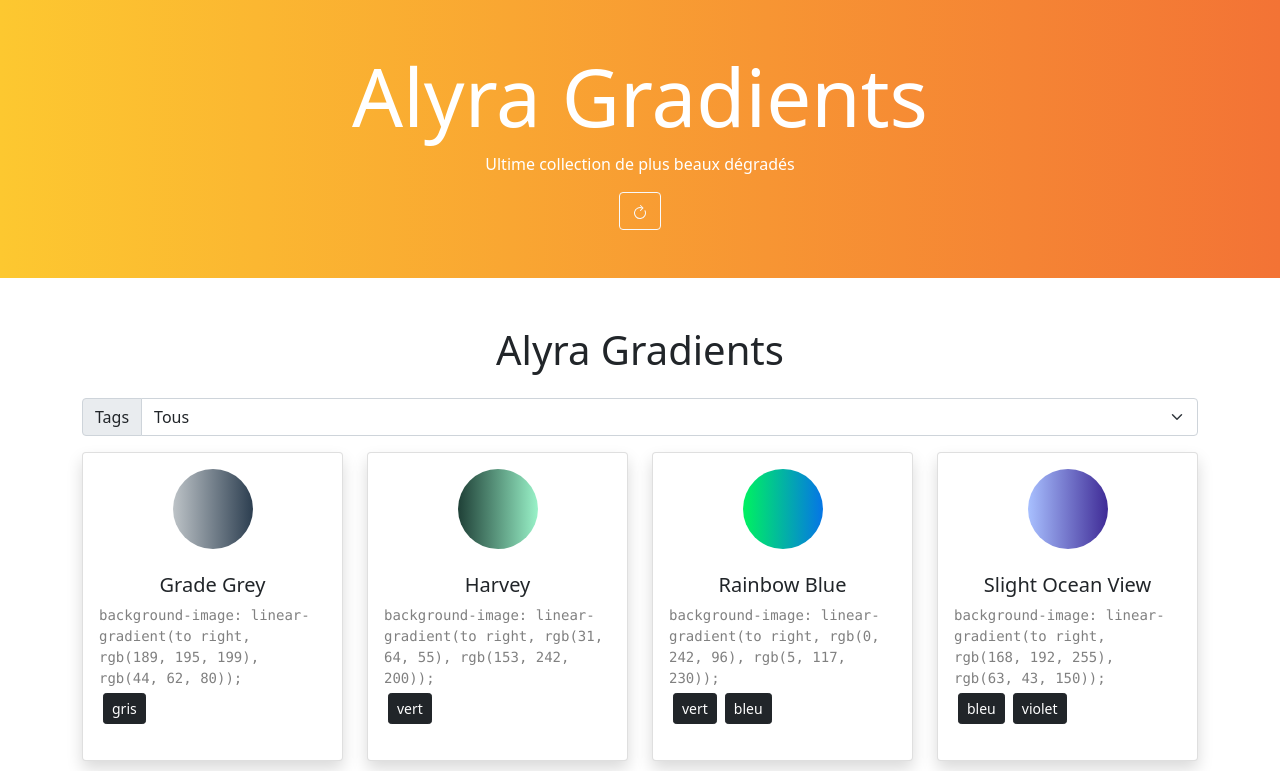
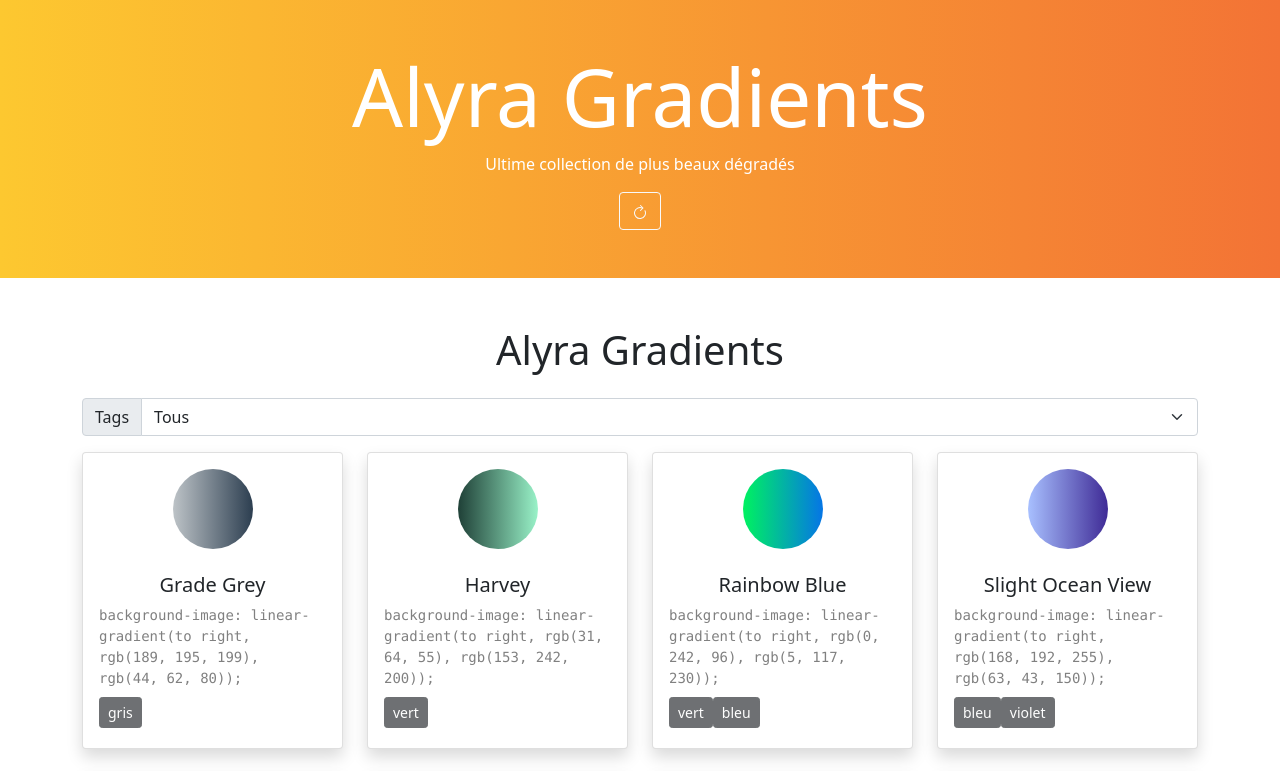
Before and after one commit to hephka/alyra-gradients-react, a React (Create React App) app: page / in a window 1280 px wide. Shown: the top 771 px of the page. Built offline with nearby package versions, Linux system fonts and the light colour scheme.

Commit message:
add display -> button / button nok

```diff
--- a/src/components/Gradient/Gradient.js
+++ b/src/components/Gradient/Gradient.js
@@ -8,7 +8,7 @@ import GradientTag from './GradientTag';
 const Gradient = ({ colorStart, colorEnd, name, tags }) => {
     return (
       <li className="col-lg-3 col-md-4 col-sm-6">
-        <div className="card p-3 mb-4 shadow">
+        <div className="card pt-3 px-3 mb-4 shadow">
           <GradientPill colorStart={colorStart} colorEnd={colorEnd} />
           <GradientTitle>{name}</GradientTitle>
           <GradientCode colorStart={colorStart} colorEnd={colorEnd} />
--- a/src/components/Gradient/GradientTag.js
+++ b/src/components/Gradient/GradientTag.js
@@ -1,11 +1,16 @@
 import React from 'react';
 
-const GradientTag = ({tags}) => {
-    console.log('tags', tags)
+const GradientTag = (props) => {
+    const { tags } = props
     return (
         <div class="d-flex flex-row mb-3">
             {tags.map( (el) => (
-                <button className="d-flex btn btn-sm btn-dark m-1" type="button">{el}</button>
+                <button
+                    className="d-flex btn btn-sm btn-dark mt-2 mb-1 mr-1"
+                    type="button"
+                    disabled={true} >
+                    {el}
+                </button>
             ))}
         </div>
     )
```
